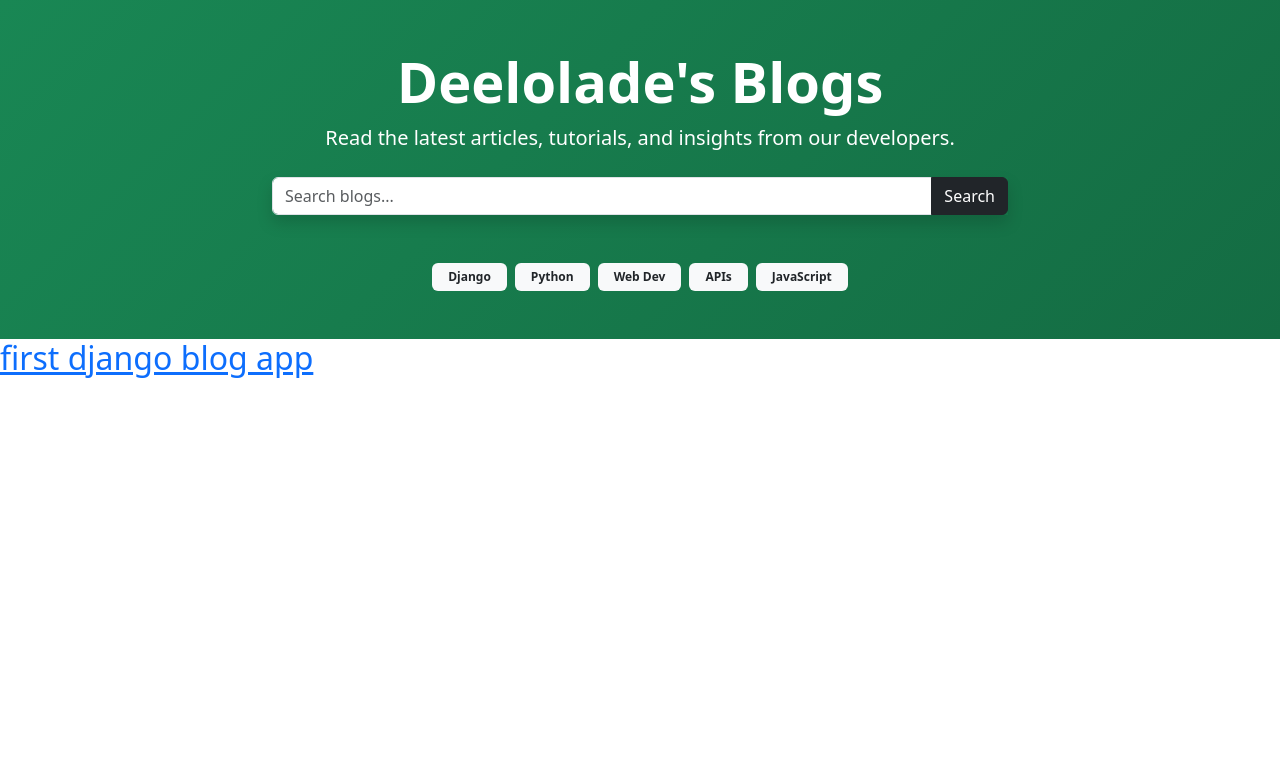
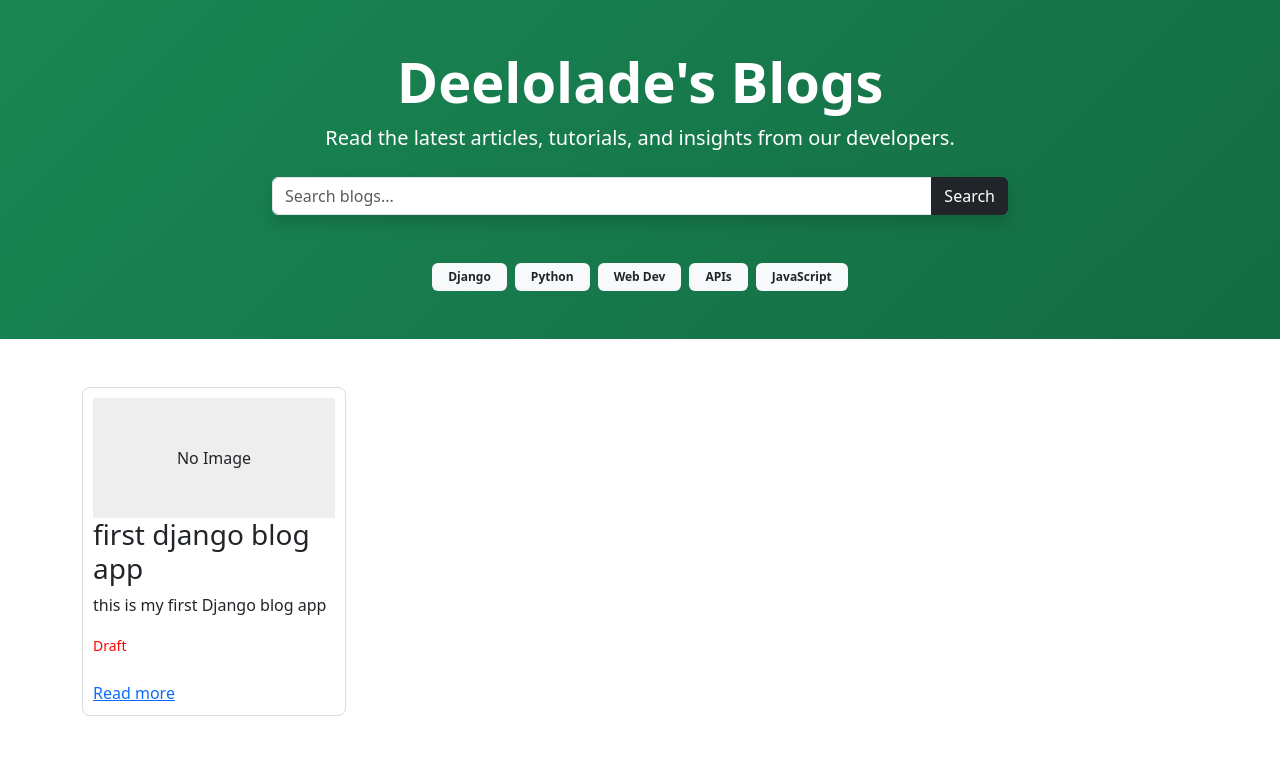
Before and after one commit to Deelolade/django-api, a Django app: page /playground/ in a window 1280 px wide. Shown: the top 763 px of the page. Run offline with Django 5.2, Linux system fonts and the light colour scheme; data comes from the database, SQL or seed files in the repository.

Commit message:
fix: updated the blogs ui

```diff
--- a/playground/templates/home.html
+++ b/playground/templates/home.html
@@ -40,13 +40,41 @@
 
         </div>
     </section>
-    <section>
-        {% for post in posts %}
+    <section class="container py-5">
+        <!-- <h1>My Blog</h1> -->
 
-  <h2>
-    <a href="{% url 'post_detail' post.id %}" target="_blank">{{ post.title }}</a>
-  </h2>
-{% endfor %}
+        <div style="display: grid; grid-template-columns: repeat(4, 1fr); gap: 20px;">
+
+          {% for post in posts %}
+            <div style="border: 1px solid #ddd; padding: 10px; border-radius: 8px;">
+
+              <!-- Image placeholder -->
+              <div style="width: 100%; height: 120px; background: #eee; display: flex; align-items: center; justify-content: center;">
+                <span>No Image</span>
+              </div>
+
+              <!-- Title -->
+              <h3>{{ post.title }}</h3>
+
+              <!-- Preview text -->
+              <p>
+                {{ post.content|truncatewords:15 }}
+              </p>
+
+              <!-- Optional status -->
+              {% if post.published %}
+                <small style="color: green;">Published</small>
+              {% else %}
+                <small style="color: red;">Draft</small>
+              {% endif %}
+
+              <br><br>
+              <a href="{% url 'post_detail' post.id %}" target="_blank">Read more</a>
+
+            </div>
+          {% endfor %}
+
+        </div>
     </section>
     <script src="https://cdn.jsdelivr.net/npm/bootstrap@5.3.8/dist/js/bootstrap.bundle.min.js" integrity="sha384-FKyoEForCGlyvwx9Hj09JcYn3nv7wiPVlz7YYwJrWVcXK/BmnVDxM+D2scQbITxI" crossorigin="anonymous"></script>
 </body>
```
